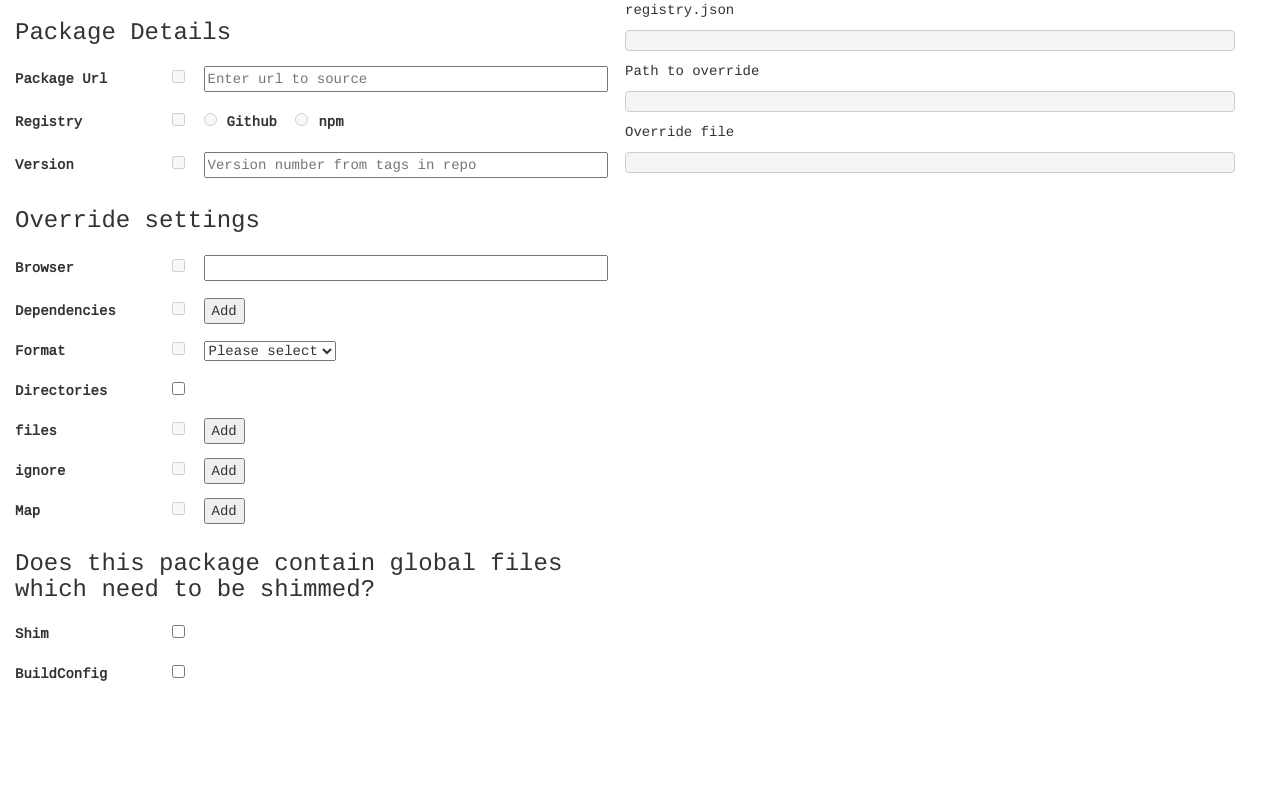
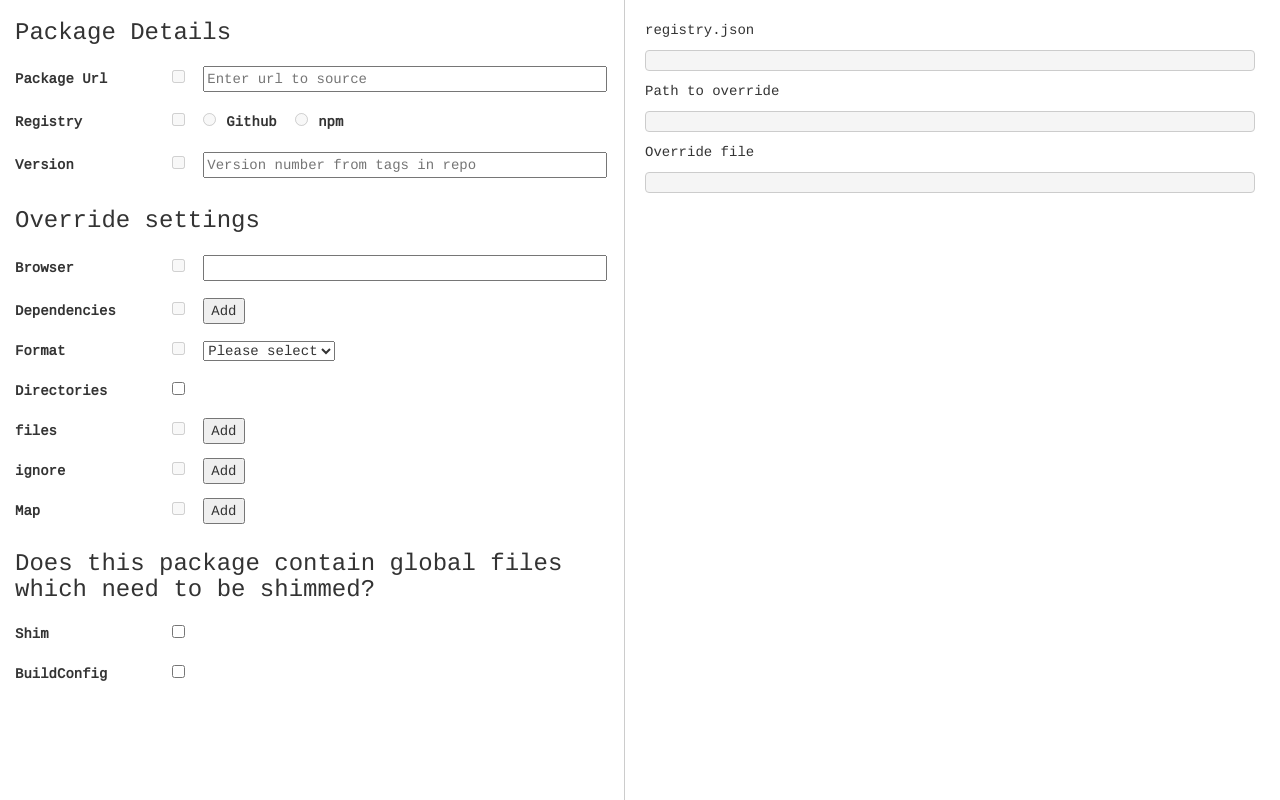
Before and after one commit to Jarreddebeer/jspm-package-override-generator, a website: page public/index.html in a window 1280 px wide. Drawn offline with Linux system fonts and the light colour scheme.

Commit message:
working on layout a little, better spacing to right column, full browser height with overflow scroll

```diff
--- a/public/css/style.css
+++ b/public/css/style.css
@@ -83,6 +83,16 @@ textarea {
     height: auto;
 }
 
+/* STYLING */
+
+#input {
+    border-right: 1px solid #CCC;
+    overflow: scroll;
+}
+.fixed {
+    background: grey;
+}
+
 /* LAYOUT */
 
 .row {
@@ -104,10 +114,13 @@ textarea {
     width: 49.5%;
 }
 
-.fixed {
+#code {
     position: fixed;
     top: 0;
     overflow: scroll;
+    width: 100%;
+    margin-left: 20px;
+    margin-top: 20px;
 }
 
 /* Bootstrap overrides */
--- a/public/index.html
+++ b/public/index.html
@@ -140,7 +140,8 @@
         </div>
     </div> <!-- row -->
 
-    <div class="row fixed">
+    <div id="code">
+        <div class="row">
             <div class="col-lg-6 col-md-6 col-sm-6 col-xs-12">
                 <p>registry.json</p>
                 <pre id="registry-output"></pre>
@@ -148,6 +149,7 @@
                 <pre id="directory-output"></pre>
                 <p>Override file</p>
                 <pre id="override-output"></pre>
+            </div>
         </div>
     </div>
 
--- a/public/js/main.js
+++ b/public/js/main.js
@@ -410,11 +410,13 @@ $rows.on('change', 'input[type="checkbox"]'       , render          );
 // Set the column containing the rendered code to be fixed, allowing it to remain
 // in view when scrolling through the input fields.
 function setRenderColumnFixed() {
-    var $fixed = $('.fixed')
+    var $code = $('#code')
       , $input = $('#input')
       , left = $input.offset().left + $input.outerWidth()
       , height = $(window).height();
-    $fixed.css('left', left);
-    $fixed.css('height', height);
+    console.log(left);
+    $code.css('left', left);
+    $code.css('height', height);
+    $input.css('height', height);
 }
 setRenderColumnFixed();
```
Lines whose indentation alone changed are shown as unchanged.
